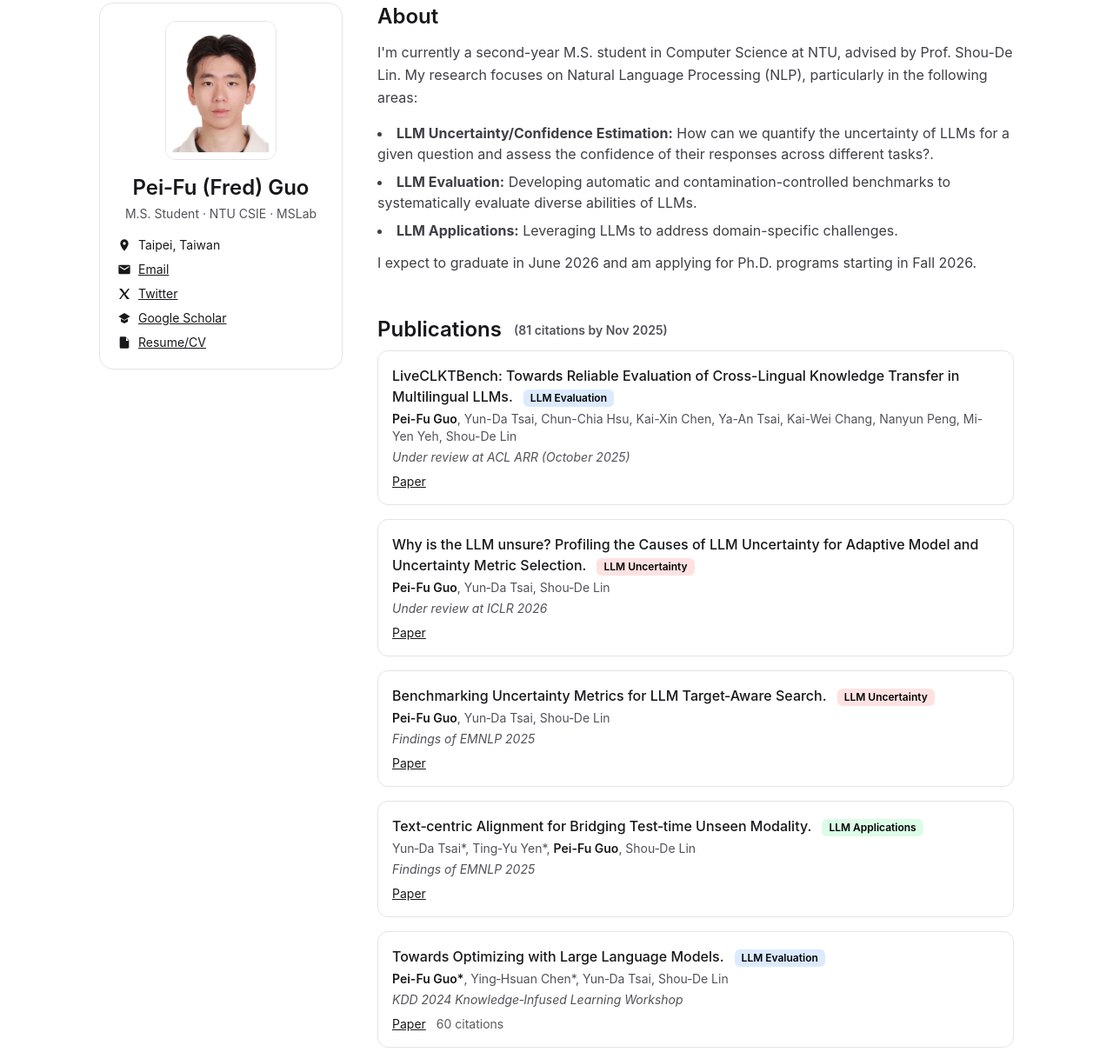
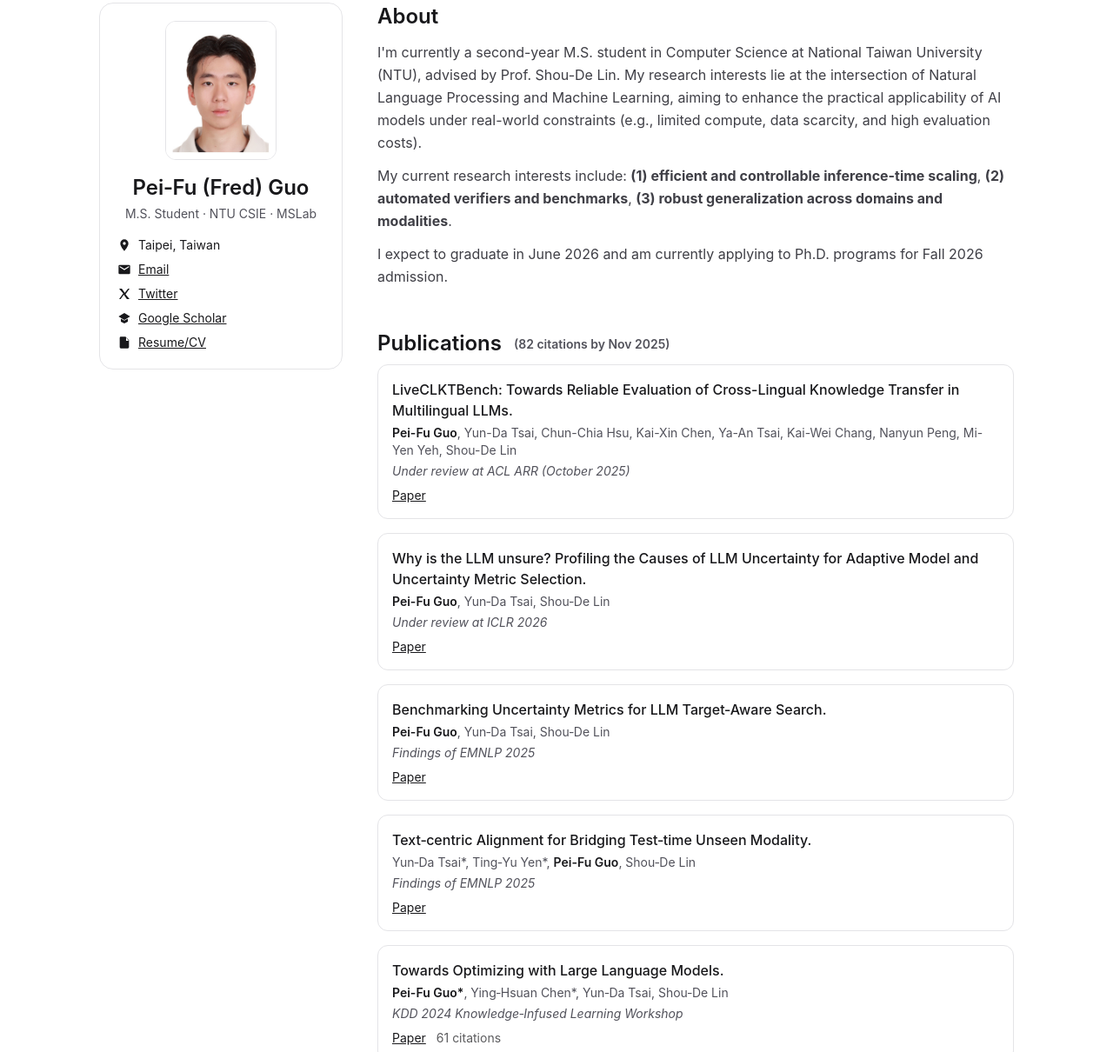
Before and after one commit to 0Frett/0Frett.github.io, a plain HTML site: page index.html in a window 1280 px wide. Shown: the part 100-1310 px from the top of the page at 87% size. Drawn offline with nearby package versions, Linux system fonts and the light colour scheme.

Commit message:
page_update

```diff
--- a/index.html
+++ b/index.html
@@ -126,25 +126,30 @@
         <section id="about">
           <h2 class="text-2xl font-semibold">About</h2>
           <p class="mt-3 leading-relaxed text-zinc-700 dark:text-zinc-300">
-            I'm currently a second-year M.S. student in Computer Science at NTU, advised by Prof. Shou-De Lin.
-            <!-- My current research focuses on Natural Language Processing (NLP), particularly in: -->
-            My research focuses on Natural Language Processing (NLP), particularly in the following areas:
-          </p>
-          <ul class="list-disc list-inside text-zinc-700 dark:text-zinc-300 mt-4 space-y-2">
-            <li><strong>LLM Uncertainty/Confidence Estimation:</strong> How can we quantify the uncertainty of LLMs for a given question and assess the confidence of their responses across different tasks?.</li>
-            <li><strong>LLM Evaluation:</strong> Developing automatic and contamination-controlled benchmarks to systematically evaluate diverse abilities of LLMs.</li>
-            <li><strong>LLM Applications:</strong> Leveraging LLMs to address domain-specific challenges.</li>
-          </ul>
-          <p class="mt-3 leading-relaxed text-zinc-700 dark:text-zinc-300">
-            I expect to graduate in June 2026 and am applying for Ph.D. programs starting in Fall 2026.
+            I'm currently a second-year M.S. student in Computer Science at National Taiwan University (NTU),
+            advised by Prof. Shou-De Lin. My research interests lie at the intersection of Natural Language
+            Processing and Machine Learning, aiming to enhance the practical applicability of AI models
+            under real-world constraints (e.g., limited compute, data scarcity, and high evaluation costs).
           </p>
 
-          <!-- </p> -->
+          <p class="mt-3 leading-relaxed text-zinc-700 dark:text-zinc-300">
+            My current research interests include:
+
+              <strong>(1) efficient and controllable inference-time scaling</strong>,
+              <strong>(2) automated verifiers and benchmarks</strong>,
+              <strong>(3) robust generalization across domains and modalities</strong>.
+          </p>
+
+          <p class="mt-3 leading-relaxed text-zinc-700 dark:text-zinc-300">
+            <!-- I expect to graduate in June 2026 and am applying to Ph.D. programs for Fall 2026. -->
+            I expect to graduate in June 2026 and am currently applying to Ph.D. programs for Fall 2026 admission.
+
+          </p>
         </section>
 
         <!-- Publications with year sections like AcademicPages -->
         <section id="publications" class="pt-2">
-          <h2 class="text-2xl font-semibold">Publications <span class="ml-2 align-middle text-sm text-zinc-600 dark:text-zinc-400">(81 citations by Nov 2025)</span></h2>
+          <h2 class="text-2xl font-semibold">Publications <span class="ml-2 align-middle text-sm text-zinc-600 dark:text-zinc-400">(82 citations by Nov 2025)</span></h2>
 
           <ul class="mt-2 space-y-4">
 
@@ -152,7 +157,7 @@
             <li class="rounded-xl border border-zinc-200 dark:border-zinc-800 p-4">
               <p class="font-medium mb-1">
                 LiveCLKTBench: Towards Reliable Evaluation of Cross-Lingual Knowledge Transfer in Multilingual LLMs.
-                <span class="ml-2 inline-block text-xs font-semibold px-2 py-0.5 rounded-md bg-blue-100 dark:bg-blue-200 text-black">LLM Evaluation</span>
+                <!-- <span class="ml-2 inline-block text-xs font-semibold px-2 py-0.5 rounded-md bg-blue-100 dark:bg-blue-200 text-black">Automated Benchmarking</span> -->
               </p>
               <p class="text-sm text-zinc-600 dark:text-zinc-400 mb-1">
                 <strong class="text-zinc-900 dark:text-white font-semibold">Pei-Fu Guo</strong>, Yun-Da Tsai, Chun-Chia Hsu, Kai-Xin Chen, Ya-An Tsai, Kai-Wei Chang, Nanyun Peng, Mi-Yen Yeh, Shou-De Lin
@@ -169,7 +174,8 @@
             <li class="rounded-xl border border-zinc-200 dark:border-zinc-800 p-4">
               <p class="font-medium mb-1">
                 Why is the LLM unsure? Profiling the Causes of LLM Uncertainty for Adaptive Model and Uncertainty Metric Selection.
-                <span class="ml-2 inline-block text-xs font-semibold px-2 py-0.5 rounded-md bg-red-100 dark:bg-red-200 text-black">LLM Uncertainty</span>
+                <!-- <span class="ml-2 inline-block text-xs font-semibold px-2 py-0.5 rounded-md bg-red-100 dark:bg-red-200 text-black">LLM Uncertainty</span> -->
+                <!-- <span class="ml-2 inline-block text-xs font-semibold px-2 py-0.5 rounded-md bg-blue-100 dark:bg-blue-200 text-black">Uncertainty Estimation</span> -->
               </p>
               <p class="text-sm text-zinc-600 dark:text-zinc-400 mb-1">
                 <strong class="text-zinc-900 dark:text-white font-semibold">Pei-Fu Guo</strong>, Yun‑Da Tsai, Shou‑De Lin
@@ -186,7 +192,7 @@
             <li class="rounded-xl border border-zinc-200 dark:border-zinc-800 p-4">
               <p class="font-medium mb-1">
                 Benchmarking Uncertainty Metrics for LLM Target‑Aware Search.
-                <span class="ml-2 inline-block text-xs font-semibold px-2 py-0.5 rounded-md bg-red-100 dark:bg-red-200 text-black">LLM Uncertainty</span>
+                <!-- <span class="ml-2 inline-block text-xs font-semibold px-2 py-0.5 rounded-md bg-red-100 dark:bg-red-200 text-black">LLM Uncertainty</span> -->
               </p>
               <p class="text-sm text-zinc-600 dark:text-zinc-400 mb-1">
                 <strong class="text-zinc-900 dark:text-white font-semibold">Pei-Fu Guo</strong>, Yun‑Da Tsai, Shou‑De Lin
@@ -203,7 +209,7 @@
             <li class="rounded-xl border border-zinc-200 dark:border-zinc-800 p-4">
               <p class="font-medium mb-1">
                 Text‑centric Alignment for Bridging Test‑time Unseen Modality.
-                <span class="ml-2 inline-block text-xs font-semibold px-2 py-0.5 rounded-md bg-green-100 dark:bg-green-200 text-black">LLM Applications</span>
+                <!-- <span class="ml-2 inline-block text-xs font-semibold px-2 py-0.5 rounded-md bg-green-100 dark:bg-green-200 text-black">LLM Applications</span> -->
               </p>
               <p class="text-sm text-zinc-600 dark:text-zinc-400 mb-1">
                 Yun‑Da Tsai*, Ting‑Yu Yen*, <strong class="text-zinc-900 dark:text-white font-semibold">Pei-Fu Guo</strong>, Shou‑De Lin
@@ -220,7 +226,7 @@
             <li class="rounded-xl border border-zinc-200 dark:border-zinc-800 p-4">
               <p class="font-medium mb-1">
                 Towards Optimizing with Large Language Models.
-                <span class="ml-2 inline-block text-xs font-semibold px-2 py-0.5 rounded-md bg-blue-100 dark:bg-blue-200 text-black">LLM Evaluation</span>
+                <!-- <span class="ml-2 inline-block text-xs font-semibold px-2 py-0.5 rounded-md bg-blue-100 dark:bg-blue-200 text-black">LLM Evaluation</span> -->
               </p>
               <p class="text-sm text-zinc-600 dark:text-zinc-400 mb-1">
                 <strong class="text-zinc-900 dark:text-white font-semibold">Pei-Fu Guo*</strong>, Ying‑Hsuan Chen*, Yun‑Da Tsai, Shou‑De Lin
@@ -230,7 +236,7 @@
               </p>
               <div class="mt-2 flex flex-wrap gap-3 text-sm">
                 <a class="underline" href="https://ceur-ws.org/Vol-3894/paper3.pdf" target="_blank" rel="noopener">Paper</a>
-                <span class="opacity-70">60 citations</span>
+                <span class="opacity-70">61 citations</span>
               </div>
             </li>
 
@@ -282,7 +288,7 @@
 
                 </li>
                 <p class="font-medium">
-                    LLM Research Scientist, <span class="font-normal">Appier</span>
+                    LLM Research Scientist Intern, <span class="font-normal">Appier</span>
                 </p>
                 <p class="text-sm text-zinc-600 dark:text-zinc-400">
                     <time datetime="2024-07">Jul 2024</time> – <time datetime="2025-03">Mar 2025</time>
```
